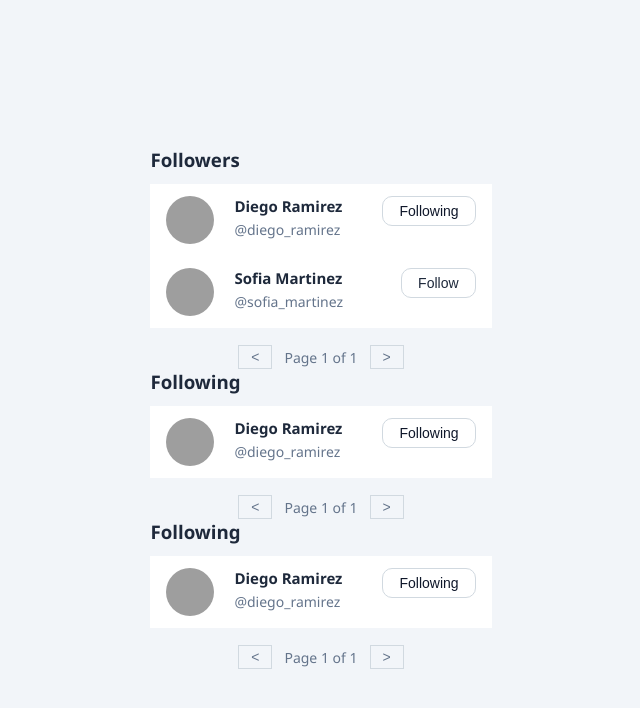
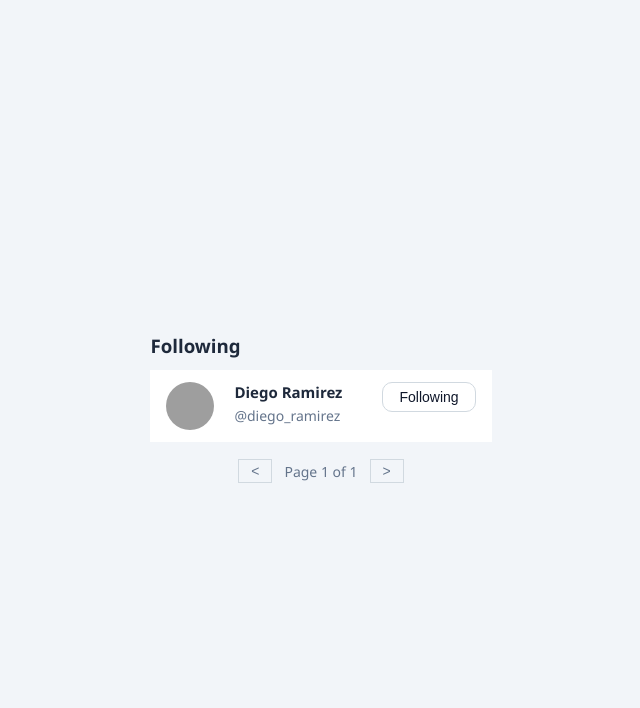
Before and after one commit to juanjoazedu/SOF1_Homies_TeamOmega, a React (Vite) app: page /u/1/following in a window 1280 px wide. Shown: the top 708 px of the page, without its empty margins (319-959 px from the left). Built offline with nearby package versions, Linux system fonts and the light colour scheme; grey boxes are pictures that could not be loaded.

Commit message:
feat(users): implement followers and following lists

```diff
--- a/src/HomiesApp.tsx
+++ b/src/HomiesApp.tsx
@@ -1,13 +1,9 @@
 import { AppRouter } from "./routes/AppRouter"
 import { UserProvider } from "./users/contexts/UserContext";
-import { FollowersPage } from "./users/pages/FollowersPage";
-import { FollowingPage } from "./users/pages/FollowingPage";
 
 export const HomiesApp = () => {
   return (
     <UserProvider>
-      <FollowersPage />
-      <FollowingPage />
       <AppRouter />
     </UserProvider>
   )
--- a/src/users/contexts/UserContext.tsx
+++ b/src/users/contexts/UserContext.tsx
@@ -6,12 +6,14 @@ import {
   useState,
   type ReactNode,
 } from 'react';
+import { AuthContext } from '../../auth/contexts/AuthContext';
 import { userService } from '../services/userService';
 import type { Follow, User } from '../types/user.types';
 
 interface UserContextValue {
   users: User[];
   follows: Follow[];
+  currentUserUid: string | null;
   isLoading: boolean;
   error: string | null;
   followUser: (uid: string) => Promise<void>;
@@ -25,6 +27,9 @@ interface UserProviderProps {
 }
 
 export const UserProvider = ({ children }: UserProviderProps) => {
+  const { authState } = useContext(AuthContext);
+  const currentUserUid =
+    authState.status === 'authenticated' ? authState.sessionUser.uid : null;
   const [users, setUsers] = useState<User[]>([]);
   const [follows, setFollows] = useState<Follow[]>([]);
   const [isLoading, setIsLoading] = useState(true);
@@ -36,6 +41,15 @@ export const UserProvider = ({ children }: UserProviderProps) => {
   }, []);
 
   useEffect(() => {
+    if (!currentUserUid) {
+      setUsers([]);
+      setFollows([]);
+      setIsLoading(false);
+      return;
+    }
+
+    setIsLoading(true);
+
     const loadUserData = async () => {
       try {
         const [loadedUsers, loadedFollows] = await Promise.all([
@@ -52,12 +66,17 @@ export const UserProvider = ({ children }: UserProviderProps) => {
     };
 
     void loadUserData();
-  }, []);
+  }, [currentUserUid]);
 
   const followUser = async (uid: string) => {
+    if (!currentUserUid) {
+      setError('You must be authenticated to follow a user.');
+      return;
+    }
+
     try {
       setError(null);
-      await userService.followUser('u1', uid);
+      await userService.followUser(currentUserUid, uid);
       await refreshFollows();
     } catch {
       setError('Unable to follow this user.');
@@ -65,9 +84,14 @@ export const UserProvider = ({ children }: UserProviderProps) => {
   };
 
   const unfollowUser = async (uid: string) => {
+    if (!currentUserUid) {
+      setError('You must be authenticated to unfollow a user.');
+      return;
+    }
+
     try {
       setError(null);
-      await userService.unfollowUser('u1', uid);
+      await userService.unfollowUser(currentUserUid, uid);
       await refreshFollows();
     } catch {
       setError('Unable to unfollow this user.');
@@ -79,6 +103,7 @@ export const UserProvider = ({ children }: UserProviderProps) => {
       value={{
         users,
         follows,
+        currentUserUid,
         isLoading,
         error,
         followUser,
--- a/src/users/pages/FollowersPage.tsx
+++ b/src/users/pages/FollowersPage.tsx
@@ -1,13 +1,12 @@
 import { usePagination } from '../../shared/hooks/usePagination';
 import { UserList } from '../components/UserList';
 import { useUsers } from '../contexts/UserContext';
-
-const CURRENT_USER_UID = 'u1';
 
 export const FollowersPage = () => {
   const {
     users,
     follows,
+    currentUserUid,
     isLoading,
     error,
     followUser,
@@ -15,11 +14,11 @@ export const FollowersPage = () => {
   } = useUsers();
 
   const followerUids = follows
-    .filter((follow) => follow.followingUid === CURRENT_USER_UID)
+    .filter((follow) => follow.followingUid === currentUserUid)
     .map((follow) => follow.followerUid);
 
   const followingUids = follows
-    .filter((follow) => follow.followerUid === CURRENT_USER_UID)
+    .filter((follow) => follow.followerUid === currentUserUid)
     .map((follow) => follow.followingUid);
 
   const followerUsers = users.filter((user) =>
--- a/src/users/pages/FollowingPage.tsx
+++ b/src/users/pages/FollowingPage.tsx
@@ -1,13 +1,12 @@
 import { UserList } from '../components/UserList';
 import { usePagination } from '../../shared/hooks/usePagination';
 import { useUsers } from '../contexts/UserContext';
-
-const CURRENT_USER_UID = 'u1';
 
 export const FollowingPage = () => {
   const {
     users,
     follows,
+    currentUserUid,
     isLoading,
     error,
     followUser,
@@ -15,7 +14,7 @@ export const FollowingPage = () => {
   } = useUsers();
 
   const followingUids = follows
-    .filter((follow) => follow.followerUid === CURRENT_USER_UID)
+    .filter((follow) => follow.followerUid === currentUserUid)
     .map((follow) => follow.followingUid);
 
   const followingUsers = users.filter((user) =>
```
